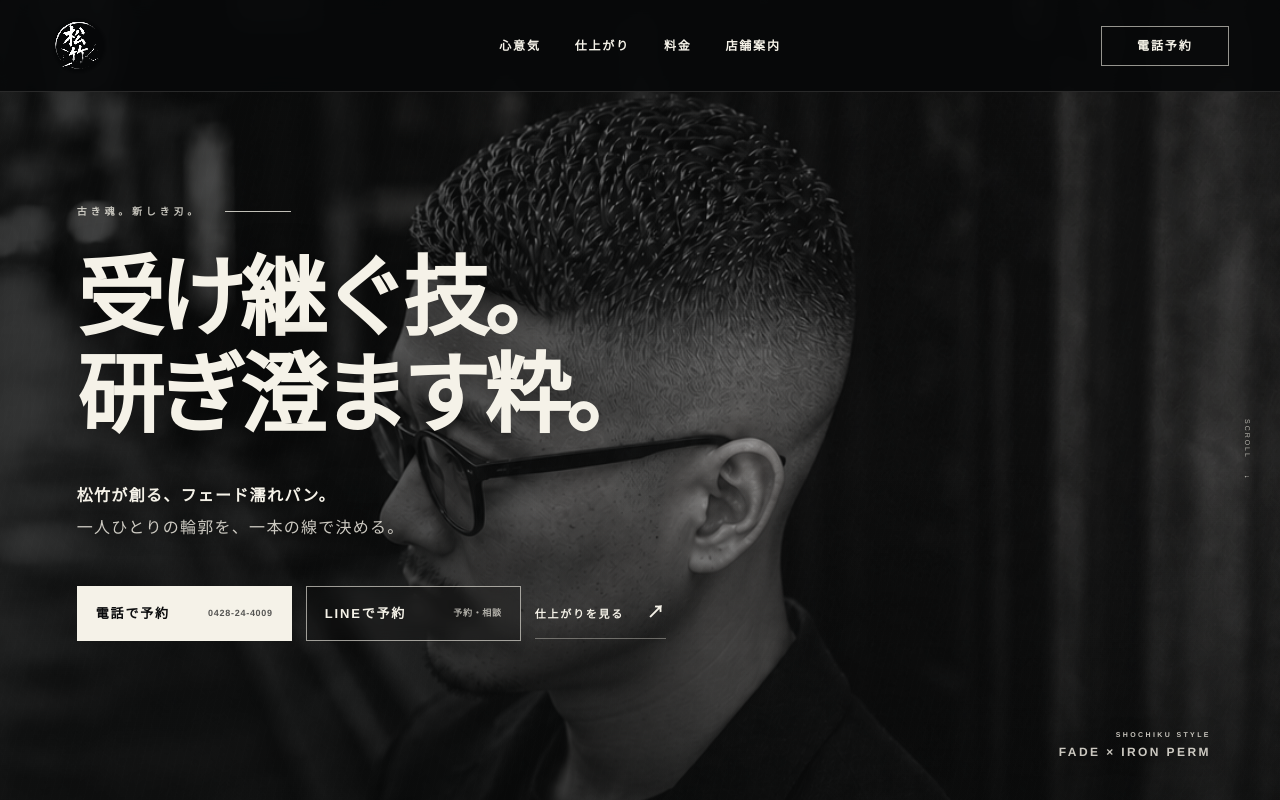
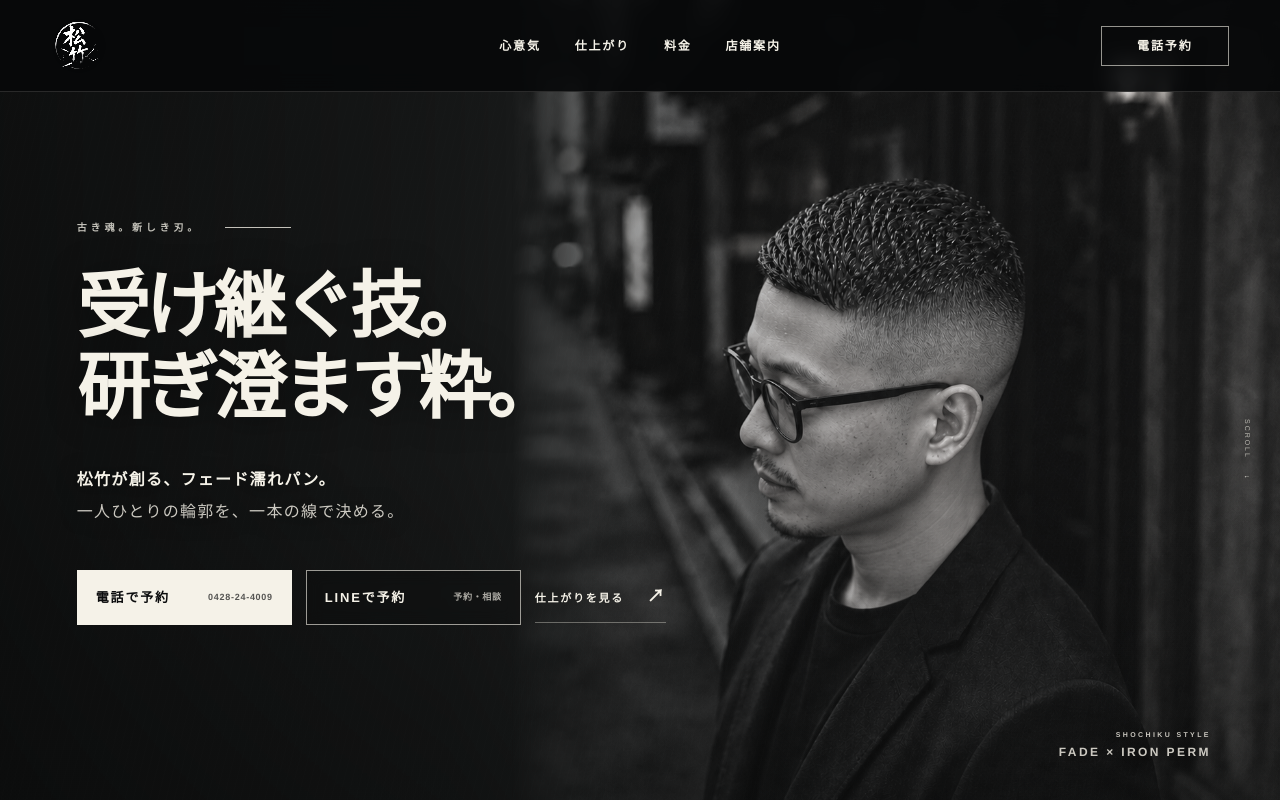
Before and after one commit to shochiku-barber/shochiku-homepage, a Next.js app: page / in a window 1280 px wide. Shown: the top 800 px of the page. Built offline with nearby package versions, Linux system fonts and the light colour scheme.

Commit message:
PC版ヒーロー写真の明るさと構図を調整

```diff
--- a/app/globals.css
+++ b/app/globals.css
@@ -33,7 +33,7 @@ img { display: block; }
 .mobile-menu { display: none; }
 
 .hero { min-height: 100svh; position: relative; overflow: hidden; display: flex; align-items: center; color: var(--ivory); background: #2b2d2d; }
-.hero::before { content: ""; position: absolute; z-index: 2; inset: 0; pointer-events: none; background: linear-gradient(90deg, rgba(8,9,9,.82) 0%, rgba(8,9,9,.62) 35%, rgba(8,9,9,.18) 68%, rgba(8,9,9,.08) 100%), linear-gradient(0deg, rgba(8,9,9,.58) 0%, transparent 42%); }
+.hero::before { content: ""; position: absolute; z-index: 2; inset: 0; pointer-events: none; background: linear-gradient(90deg, rgba(8,9,9,.82) 0%, rgba(8,9,9,.62) 35%, rgba(8,9,9,.18) 68%, rgba(8,9,9,.06) 100%), linear-gradient(0deg, rgba(8,9,9,.36) 0%, transparent 42%); }
 .hero::after { content: ""; position: absolute; z-index: 3; inset: 0; pointer-events: none; opacity: .12; background: repeating-linear-gradient(104deg, transparent 0 2px, rgba(255,255,255,.08) 2px 3px, transparent 3px 8px); mix-blend-mode: overlay; }
 .hero-copy { position: relative; z-index: 4; width: min(760px, 58vw); padding: 148px 0 100px 6vw; }
 .eyebrow { display: flex; align-items: center; gap: 24px; margin: 0 0 34px; font: 700 10px/1 var(--sans); letter-spacing: .38em; color: rgba(245,242,232,.78); }
@@ -52,7 +52,7 @@ img { display: block; }
 .text-link { font-size: 11px; font-weight: 700; letter-spacing: .16em; padding: 12px 0; border-bottom: 1px solid rgba(245,242,232,.35); }
 .text-link b { margin-left: 18px; font-size: 17px; }
 .hero-style-wrap { position: absolute; z-index: 1; inset: 0; animation: portrait-in 1.4s cubic-bezier(.2,.7,.2,1) both; background: #3a3b3b; }
-.hero-style-wrap img { object-fit: cover; object-position: 66% 40%; filter: grayscale(.94) contrast(.94) brightness(1.16); }
+.hero-style-wrap img { object-fit: cover; object-position: 66% 40%; filter: grayscale(.94) contrast(.92) brightness(1.34); }
 .hero-technique { position: absolute; z-index: 4; right: 5.4vw; bottom: 42px; margin: 0; display: grid; justify-items: end; gap: 8px; color: rgba(245,242,232,.82); text-shadow: 0 2px 18px rgba(0,0,0,.7); }
 .hero-technique span { font: 700 7px/1 var(--sans); letter-spacing: .34em; }
 .hero-technique strong { font: 600 12px/1 var(--sans); letter-spacing: .2em; }
@@ -72,6 +72,7 @@ img { display: block; }
 .kicker { margin: 0 0 22px; font: 600 13px/1.5 var(--serif); letter-spacing: .24em; }
 .spirit { display: grid; grid-template-columns: 15% 48% 37%; gap: 0; background: var(--paper); }
 .spirit-heading h2, .section-head h2, .menu-intro h2, .profile h2, .access h2 { margin: 0; font: 600 clamp(44px, 5.5vw, 90px)/1.25 var(--serif); letter-spacing: -.055em; }
+.spirit-heading h2 { font-size: clamp(36px, 4.25vw, 78px); white-space: nowrap; }
 .spirit-body { align-self: end; padding: 0 0 6px 4vw; border-left: 1px solid var(--line); }
 .spirit-body > p { margin: 0 0 22px; max-width: 38em; font: 400 14px/2.15 var(--serif); letter-spacing: .06em; }
 .signature { margin-top: 34px; display: flex; align-items: baseline; gap: 16px; }
@@ -198,6 +199,13 @@ footer { padding: 75px 6vw 36px; color: var(--ivory); background: #070809; }
 @keyframes portrait-in { from { opacity: 0; transform: scale(1.06) translateX(3%); } to { opacity: 1; transform: none; } }
 @keyframes marquee { to { transform: translateX(-50%); } }
 
+@media (min-width: 981px) {
+  .hero-style-wrap { left: 40%; background: #171919; -webkit-mask-image: linear-gradient(90deg, transparent 0%, #000 15%, #000 100%); mask-image: linear-gradient(90deg, transparent 0%, #000 15%, #000 100%); }
+  .hero-style-wrap img { object-position: 50% 44%; }
+  .hero-copy { width: min(760px, 54vw); }
+  .hero h1 { font-size: clamp(52px, 5.7vw, 96px); white-space: nowrap; }
+}
+
 @media (max-width: 980px) {
   .site-header { grid-template-columns: 1fr auto; padding: 0 22px; }
   .desktop-nav, .header-reserve { display: none; }
@@ -258,7 +266,8 @@ footer { padding: 75px 6vw 36px; color: var(--ivory); background: #070809; }
   .hero-technique { display: none; }
   .ticker { height: 48px; }
   .section { padding: 80px 22px; }
-  .spirit-heading h2, .menu-intro h2, .access h2 { font-size: 12vw; }
+  .spirit-heading h2 { font-size: clamp(30px, 9.6vw, 42px); }
+  .menu-intro h2, .access h2 { font-size: 12vw; }
   .access-title .salon-name { font-size: 10vw; }
   .access-title .salon-name span { margin-left: 1.2em; }
   .access-map { margin-top: 34px; }
```
